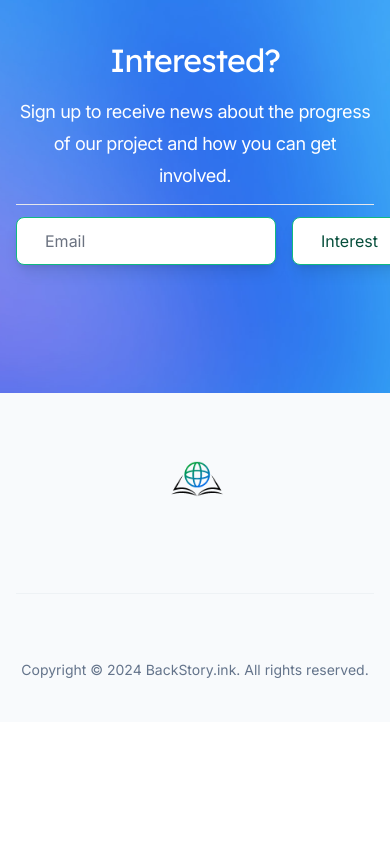
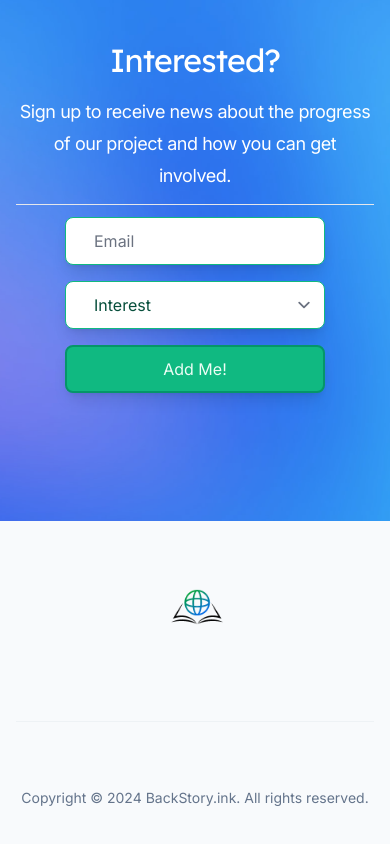
Before and after one commit to BackStoryOrg/website, a Next.js app: page / in a window 390 px wide. Shown: the part 7749-8593 px from the top of the page. Before the commit the page ends 8471 px from the top, so only its background shows below. Built offline with nearby package versions, Linux system fonts and the light colour scheme.

Commit message:
Update CTA

```diff
--- a/src/components/common/CallToAction.tsx
+++ b/src/components/common/CallToAction.tsx
@@ -32,7 +32,7 @@ export function CallToAction() {
             className="grid place-items-center"
           >
             <input type="hidden" name="form-name" value="contact" />
-            <div className="flex gap-4">
+            <div className="flex flex-col md:flex-row gap-4">
               <input
                 className="h-12 min-w-[12rem] rounded-lg border-emerald-500 indent-4 text-emerald-900 shadow-lg focus:outline-none focus:ring focus:ring-emerald-600"
                 id="email"
```
